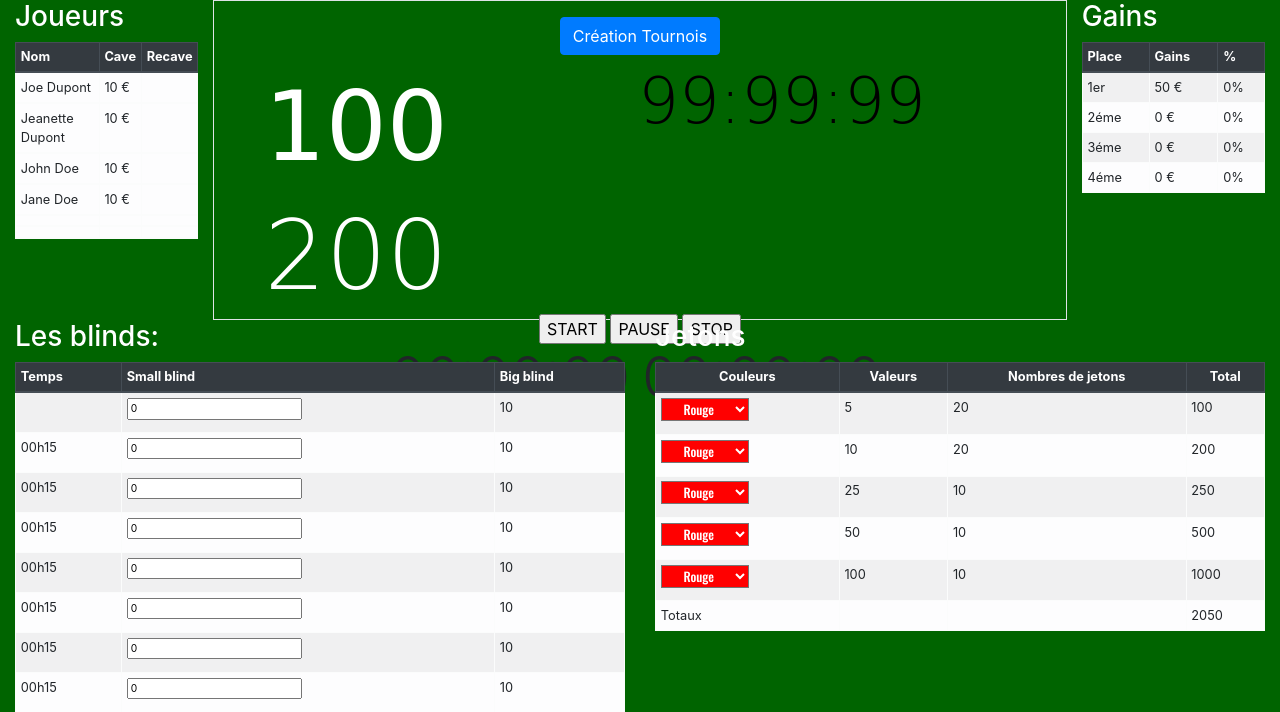
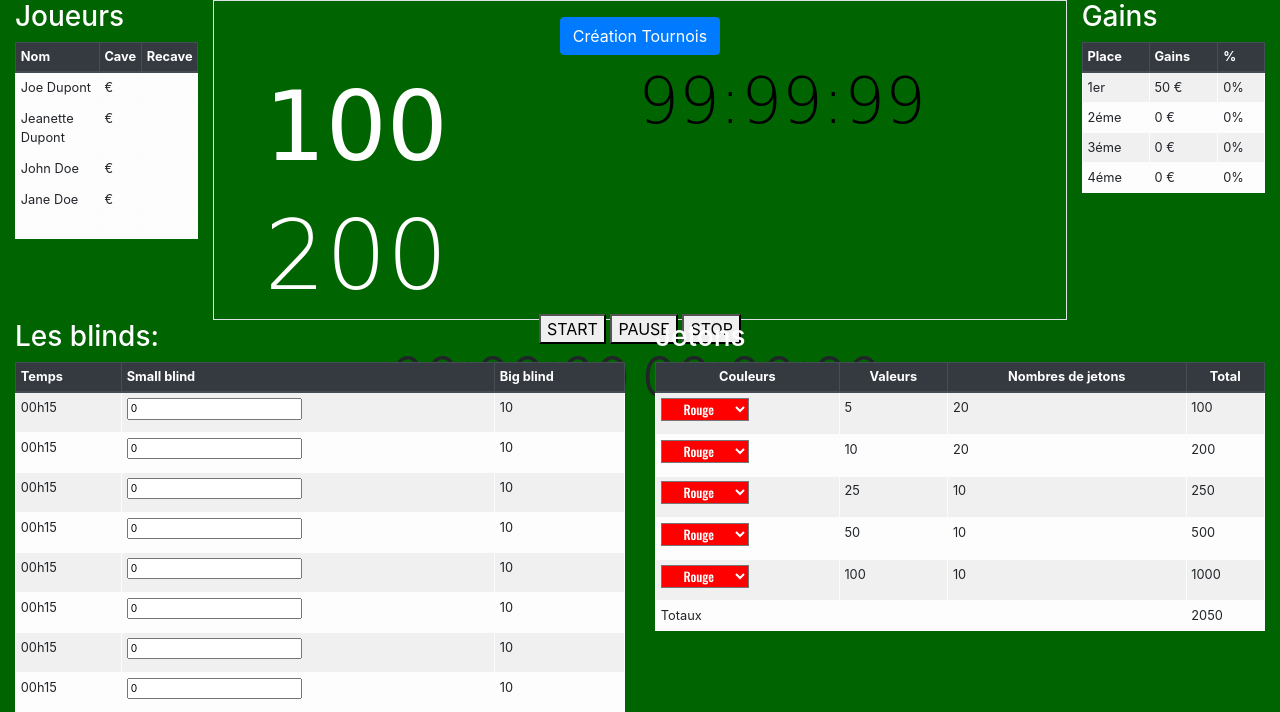
Before and after one commit to sidnou/PockerManager, a Django app: page / in a window 1280 px wide. Shown: the part 56-768 px from the top of the page. Run offline with Django 3.2, Linux system fonts and the light colour scheme; some libraries are stand-ins or nearby versions; some web fonts are replaced.

Commit message:
Design Web Ajout de quelque action sur le tableau Joueurs et Blinds

```diff
--- a/appweb/templates/appweb/index.html
+++ b/appweb/templates/appweb/index.html
@@ -9,7 +9,7 @@
 {% block content %}
 
     {# Modal de lancement #}
-    <div class="modal" id="MonModal">
+    <div class="modal" id="MonModal" >
         <div class="modal-dialog">
             <div class="modal-content">
 
@@ -52,22 +52,22 @@
                 </tr>
                 <tr>
                     <td>Joe Dupont</td>
-                    <td>10 €</td>
+                    <td>{{ cave }} €</td>
                     <td></td>
                 </tr>
                 <tr>
                     <td>Jeanette Dupont</td>
-                    <td>10 €</td>
+                    <td>{{ cave }} €</td>
                     <td></td>
                 </tr>
                 <tr>
                     <td>John Doe</td>
-                    <td>10 €</td>
+                    <td>{{ cave }} €</td>
                     <td></td>
                 </tr>
                 <tr>
                     <td>Jane Doe</td>
-                    <td>10 €</td>
+                    <td>{{ cave }} €</td>
                     <td></td>
                 </tr>
                 <tr>
@@ -102,9 +102,9 @@
 
                 <div class="input-group justify-content-center">
                     <div class="">
-                        <input type="submit" class="button" value="START">
-                        <input type="submit" class="button" value="PAUSE">
-                        <input type="submit" class="button" value="STOP">
+                        <button type="button" class="button" value="START">START</button>
+                        <button type="button" class="button" value="">PAUSE</button>
+                        <button type="button" class="button" value="">STOP</button>
                     </div>
 
                 </div>
@@ -200,7 +200,7 @@
                 </thead>
                 <tbody>
                 <tr>
-                    <td id="tempOfBlind0"></td>
+                    <td id="tempOfBlind0">{{ valeurTemp }}</td>
                     <td>
                         <label>
                             <input class="d-inline small " type="number" min="0" value="0">
--- a/appweb/views.py
+++ b/appweb/views.py
@@ -18,8 +18,8 @@ def index(request):
         'valeurTemp': "00h15",
         'valeurSmBlind': "5",
         'valeurBigBlind': "10",
+        'cave': "",
         'forms': "",
-
     }
     # Verification de method P
     if request.method == 'POST':
@@ -37,14 +37,15 @@ def index(request):
             # Cave
             cave = form.cleaned_data['cave']
             print(cave)
+            content['cave'] = cave
             # Temps limit recave
             t_recave = form.cleaned_data['temps_recave']
 
             add_tournois = Tournois(nombre_joueur=n_gamer, temps_blinds=t_blinds, cave=cave, temps_recave=t_recave)
             add_tournois.save()  # savegarde dans la tableau Tournois
 
-        # return render(request,'appweb/index.html', content)
-        return HttpResponseRedirect(reverse('home'))
+            return render(request,'appweb/index.html', content)
+        # return HttpResponseRedirect(reverse('home'))
 
     else:
         form = FormModulaTournoi()
```
